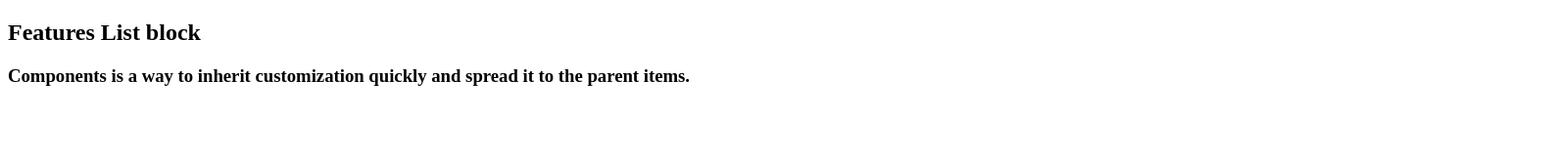
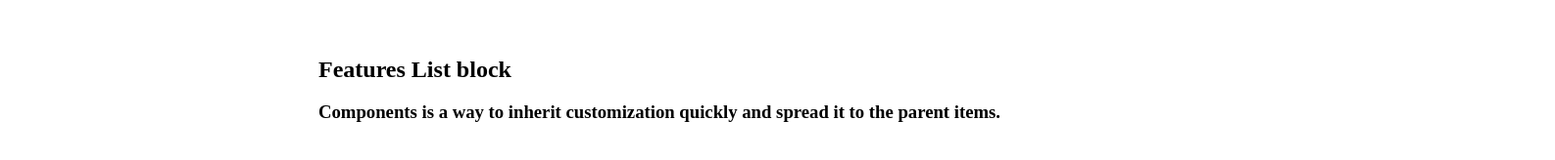
Before and after one commit to Leelboy/Web_Page, a website: page index.html in a window 1280 px wide. Shown: the whole page at 98% size, 1587 px wide, since content can reach past the window. Drawn offline with Linux system fonts and the light colour scheme.

Commit message:
Update style.css

```diff
--- a/style.css
+++ b/style.css
@@ -3,3 +3,29 @@
     --ppal-bg-color: #000000;
     --link-color: #0000ff;
 }
+
+/* Main */
+.main-container {
+    display: flex;
+    justify-content: center;
+    margin-left: 255px;
+    padding: 30px;
+    width: 100%;
+    transition: margin-left .35s ease-in-out, let 0.35s ease-in-out, margin-right 0.35s ease-in-out, right 0.35s ease-in-out;
+}
+
+main {
+    display: flex;
+    flex-direction: column;
+    min-height: 100vh;
+    min-width: 0;
+    width: 100%;
+    max-width: 1200px;
+}
+
+/* Section Title */
+h2 {
+    margin-bottom: 0px;
+    font-size: 24px;
+    font-weight: 700;
+}
```
